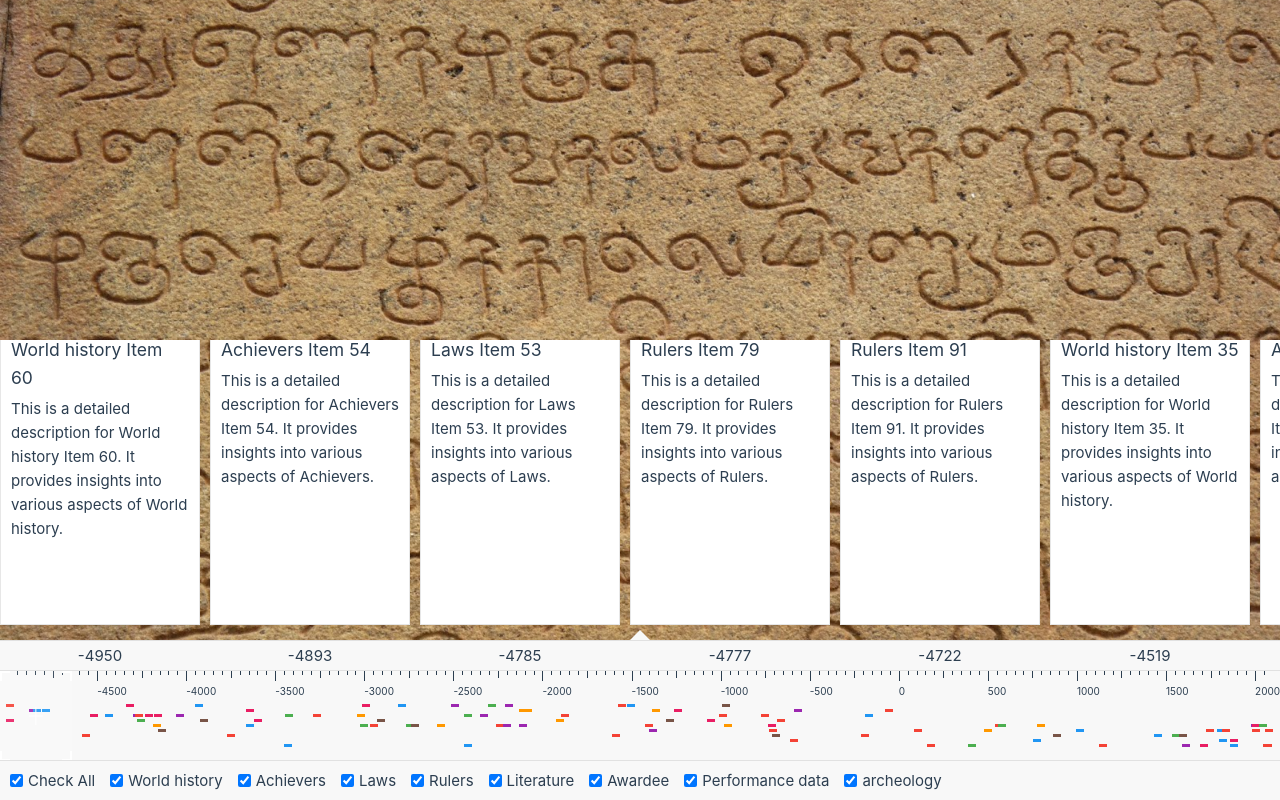
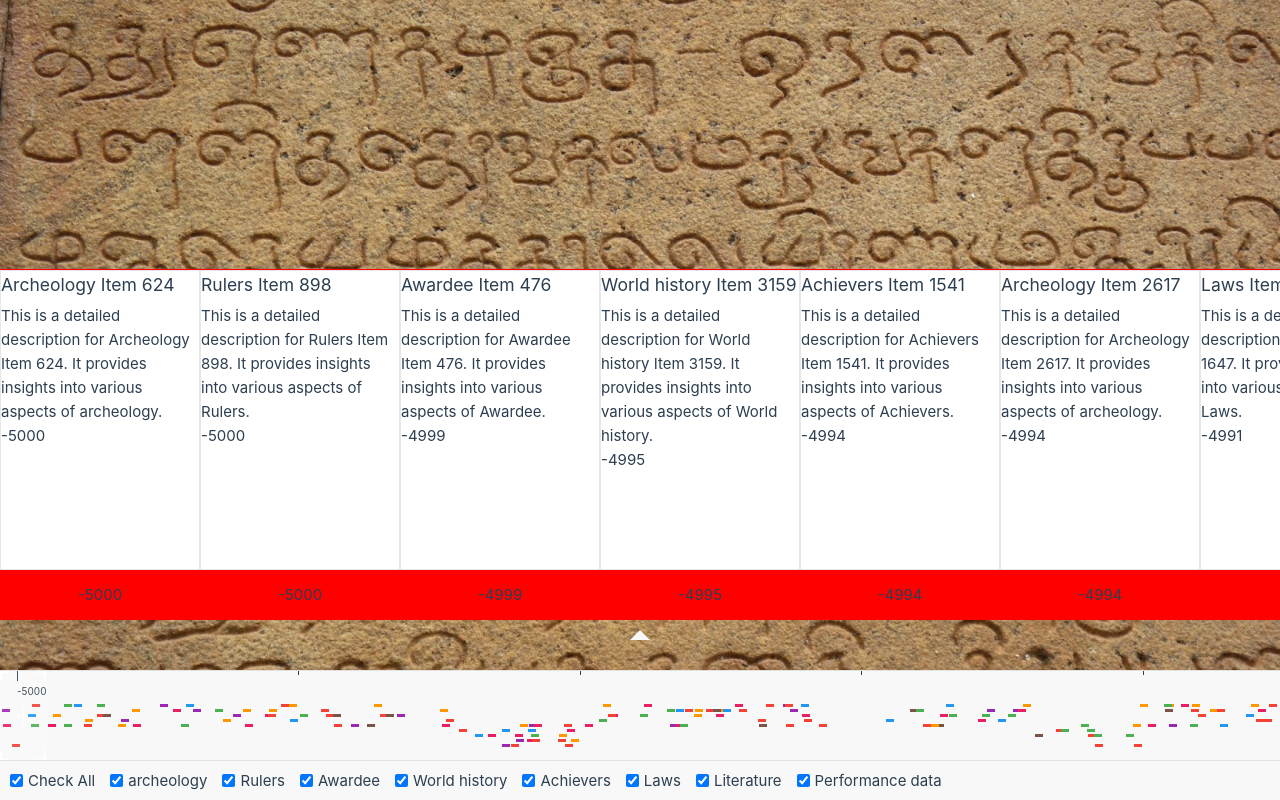
Before and after one commit to petrunov/double_track_canvas_timeline, a Vue app: page / in a window 1280 px wide. Built offline with nearby package versions, Linux system fonts and the light colour scheme; the HTML template or start-up script is replaced by a standard one.

Commit message:
Alpha Virtual Scroller Refactoring in the middle

```diff
--- a/src/assets/base.css
+++ b/src/assets/base.css
@@ -90,3 +90,11 @@ body.dragging * {
   cursor: grabbing;
   user-select: none;
 }
+
+.vue-recycle-scroller::-webkit-scrollbar {
+  display: none;
+}
+
+.vue-recycle-scroller {
+  scrollbar-width: none; /* For Firefox */
+}
--- a/src/components/TimelineView.vue
+++ b/src/components/TimelineView.vue
@@ -5,9 +5,11 @@
       <div class="bottom-content">
         <div class="items-row">
           <RecycleScroller
+            :buffer="50"
+            ref="recycleScroller"
             class="scroller"
             :items="items"
-            :item-size="210"
+            :item-size="200"
             direction="horizontal"
             key-field="id"
             v-slot="{ item }"
@@ -15,11 +17,15 @@
             <div class="item" :class="{ 'hidden-item': !categoryFilter[item.category] }">
               <h3>{{ item.english_heading }}</h3>
               <p>{{ item.english_long_text }}</p>
+              <p>{{ item.year_ce }}</p>
+            </div>
+            <div class="timeline-item" :class="{ 'hidden-item': !categoryFilter[item.category] }">
+              {{ item.year_ce }}
             </div>
           </RecycleScroller>
         </div>
         <!-- Timeline Row -->
-        <div class="timeline-row">
+        <!-- <div class="timeline-row">
           <div
             v-for="(item, index) in items"
             :key="index"
@@ -29,7 +35,7 @@
             {{ item.year_ce }}
           </div>
           <div class="timeline-spacer"></div>
-        </div>
+        </div> -->
       </div>
     </div>
 
@@ -117,6 +123,7 @@ export default defineComponent({
   setup() {
     const items = ref<Item[]>([])
     const scrollContainer = ref<HTMLElement | null>(null)
+    const recycleScroller = ref<HTMLElement | null>(null)
     const minimap = ref<HTMLElement | null>(null)
     const minimapIndicatorStyle = ref<{ width: string; left: string }>({
       width: '0px',
@@ -158,12 +165,6 @@ export default defineComponent({
       { immediate: true },
     )
 
-    // Animation offsets for items.
-    const initialX = 150
-    const initialY = -250
-    const finalX = 0
-    const finalY = -5
-
     // For freezing the minimap indicator after dragging.
     const freezeIndicator = ref(false)
     const indicatorTargetScrollLeft = ref(0)
@@ -171,10 +172,14 @@ export default defineComponent({
     // Convert vertical wheel events to horizontal scrolling.
     const handleWheel = (e: WheelEvent) => {
       e.preventDefault()
-      if (scrollContainer.value) {
-        const scrollStep = 2
-        const newScrollLeft = scrollContainer.value.scrollLeft + e.deltaY * scrollStep
-        scrollContainer.value.scrollTo({ left: newScrollLeft, behavior: 'smooth' })
+      if (recycleScroller.value && scrollContainer.value) {
+        const scrollStep = 8
+        const newScrollLeft = recycleScroller.value.scrollLeft + e.deltaY * scrollStep
+
+        recycleScroller.value?.scrollTo({
+          left: newScrollLeft,
+          behavior: 'smooth',
+        })
       }
     }
 
@@ -188,8 +193,8 @@ export default defineComponent({
       if ((e.target as HTMLElement).classList.contains('minimap-indicator')) return
       isDragging = true
       startX = e.pageX
-      if (scrollContainer.value) {
-        startScrollLeft = scrollContainer.value.scrollLeft
+      if (scrollContainer.value && recycleScroller.value) {
+        startScrollLeft = recycleScroller.value.scrollLeft
         scrollContainer.value.classList.add('dragging')
       }
       document.body.classList.add('no-select')
@@ -204,10 +209,14 @@ export default defineComponent({
     }
 
     const onMouseMove = (e: MouseEvent) => {
-      if (!isDragging || !scrollContainer.value) return
+      if (!isDragging || !recycleScroller.value) return
       e.preventDefault()
       const dx = e.pageX - startX
-      scrollContainer.value.scrollLeft = startScrollLeft - dx
+      // scrollContainer.value.scrollLeft = startScrollLeft - dx;
+      recycleScroller.value?.scrollTo({
+        left: startScrollLeft - dx,
+        behavior: 'auto',
+      })
     }
 
     // Update minimap width based on content
@@ -215,7 +224,9 @@ export default defineComponent({
       if (!scrollContainer.value) return
 
       const viewportWidth = window.innerWidth
-      const contentWidth = scrollContainer.value.scrollWidth
+      const contentWidth = items.value.length * 200 // Assuming each item is 200px wide
+
+      console.log(items.value.length, contentWidth)
 
       // A fixed scale factor when content is wide enough
       const fixedScale = 0.04
@@ -233,27 +244,10 @@ export default defineComponent({
     // Update transforms for item animations and minimap indicator.
     const updateTransforms = () => {
       if (!scrollContainer.value) return
-      const container = scrollContainer.value
+      if (!recycleScroller.value) return
+      const container = recycleScroller.value
       const containerWidth = container.clientWidth
       const scrollLeft = container.scrollLeft
-
-      // Update each item's transform.
-      const itemsElements = document.querySelectorAll('.item')
-      itemsElements.forEach((el) => {
-        if (el instanceof HTMLElement) {
-          const transitionRange = containerWidth / 4
-          const itemLeft = el.offsetLeft
-          let progress = (scrollLeft + containerWidth - itemLeft) / transitionRange
-          progress = Math.min(1, Math.max(0, progress))
-          if (itemLeft < scrollLeft) {
-            el.style.transform = `translate(${finalX}%, ${finalY}%)`
-          } else {
-            const translateX = initialX * (1 - progress) + finalX * progress
-            const translateY = initialY * (1 - progress) + finalY * progress
-            el.style.transform = `translate(${translateX}%, ${translateY}%)`
-          }
-        }
-      })
 
       // Update minimap scroll position (parallax effect)
       if (minimap.value && minimap.value.parentElement) {
@@ -330,6 +324,7 @@ export default defineComponent({
     ]
     const minimapRectangles = computed(() => {
       if (!items.value.length || !scrollContainer.value) return []
+      if (!items.value.length || !recycleScroller.value) return []
 
       const years = items.value.map((item) => Number(item.year_ce))
       const minYear = Math.min(...years)
@@ -352,15 +347,13 @@ export default defineComponent({
       })
 
       // Calculate positions proportionally based on actual item positions
-      // Calculate positions proportionally based on actual item positions
-      // Calculate positions proportionally based on actual item positions
       return items.value.map((item) => {
         let left: number
         const itemLeft = itemPositions.get(item)
 
         if (itemLeft !== undefined) {
           // Position based on actual element position
-          left = (itemLeft / scrollContainer.value!.scrollWidth) * availableWidth + leftMargin
+          left = (itemLeft / recycleScroller.value!.scrollWidth) * availableWidth + leftMargin
         } else {
           // Fallback to year-based positioning
           const year = Number(item.year_ce)
@@ -395,13 +388,13 @@ export default defineComponent({
 
     // Handle clicks on the minimap.
     const onMinimapClick = (e: MouseEvent) => {
-      if (!scrollContainer.value || !minimap.value) return
+      if (!recycleScroller.value || !minimap.value) return
       const minimapElement = minimap.value
       const minimapRect = minimapElement.getBoundingClientRect()
       const clickX = e.clientX - minimapRect.left
       const minimapWidth = minimapElement.clientWidth
       const ratio = clickX / minimapWidth
-      const container = scrollContainer.value
+      const container = recycleScroller.value
       const totalScrollWidth = container.scrollWidth
       const containerWidth = container.clientWidth
       const newScrollLeft = ratio * totalScrollWidth - containerWidth / 2
@@ -423,7 +416,7 @@ export default defineComponent({
     }
 
     const onMinimapIndicatorMouseMove = (e: MouseEvent) => {
-      if (!isIndicatorDragging.value || !scrollContainer.value || !minimap.value) return
+      if (!isIndicatorDragging.value || !recycleScroller.value || !minimap.value) return
       e.preventDefault()
       const dx = e.pageX - minimapDragStartX
       const minimapElement = minimap.value
@@ -432,9 +425,9 @@ export default defineComponent({
       let newLeft = indicatorInitialLeft + dx
       newLeft = Math.max(0, Math.min(newLeft, minimapWidth - indicatorWidth))
       minimapIndicatorStyle.value.left = newLeft + 'px'
-      const totalScrollWidth = scrollContainer.value.scrollWidth
+      const totalScrollWidth = recycleScroller.value.scrollWidth
       const newScrollLeft = (newLeft / minimapWidth) * totalScrollWidth
-      scrollContainer.value.scrollTo({ left: newScrollLeft, behavior: 'auto' })
+      recycleScroller.value.scrollTo({ left: newScrollLeft, behavior: 'auto' })
     }
 
     const onMinimapIndicatorMouseUp = () => {
@@ -442,14 +435,14 @@ export default defineComponent({
       document.removeEventListener('mousemove', onMinimapIndicatorMouseMove)
       document.removeEventListener('mouseup', onMinimapIndicatorMouseUp)
       document.body.classList.remove('no-select')
-      if (scrollContainer.value && minimap.value) {
+      if (recycleScroller.value && minimap.value) {
         const minimapElement = minimap.value
         const minimapWidth = minimapElement.clientWidth
-        const totalScrollWidth = scrollContainer.value.scrollWidth
+        const totalScrollWidth = recycleScroller.value.scrollWidth
         const indicatorLeft = parseFloat(minimapIndicatorStyle.value.left) || 0
         indicatorTargetScrollLeft.value = (indicatorLeft / minimapWidth) * totalScrollWidth
         freezeIndicator.value = true
-        scrollContainer.value.scrollTo({
+        recycleScroller.value.scrollTo({
           left: indicatorTargetScrollLeft.value,
           behavior: 'smooth',
         })
@@ -459,10 +452,17 @@ export default defineComponent({
     onMounted(async () => {
       items.value = await getItems()
 
-      if (scrollContainer.value) {
-        scrollContainer.value.addEventListener('wheel', handleWheel, { passive: false })
-        scrollContainer.value.addEventListener('scroll', updateTransforms)
-      }
+      // if (scrollContainer.value) {
+      //   scrollContainer.value.addEventListener('wheel', handleWheel, { passive: false })
+      //   scrollContainer.value.addEventListener('scroll', updateTransforms)
+      // }
+      nextTick(() => {
+        recycleScroller.value = document.querySelector('.vue-recycle-scroller') as HTMLElement
+        if (recycleScroller.value) {
+          recycleScroller.value.addEventListener('wheel', handleWheel, { passive: false })
+          recycleScroller.value.addEventListener('scroll', updateTransforms)
+        }
+      })
 
       document.addEventListener('mousedown', onMouseDown)
       document.addEventListener('mousemove', onMouseMove)
@@ -483,6 +483,10 @@ export default defineComponent({
           updateMinimapWidth()
           updateTransforms()
         })
+
+        // Manually query for the scroller element.
+        recycleScroller.value = document.querySelector('.vue-recycle-scroller') as HTMLElement
+        console.log('RecycleScroller DOM element:', recycleScroller.value)
       })
     })
 
@@ -577,14 +581,14 @@ export default defineComponent({
   width: 200px;
   height: 300px;
   border: 1px solid var(--color-border);
-  margin-right: 10px;
+  /* margin-right: 10px; */
+  /* padding: 10px; */
   box-sizing: border-box;
-  padding: 10px;
   background-color: var(--color-background);
   color: var(--color-text);
   flex-shrink: 0;
-  transform: translate(150%, -150%);
-  transition: transform 0.5s ease-out;
+  /* transform: translate(150%, -150%);
+  transition: transform 0.5s ease-out; */
 }
 
 .item.no-transition {
@@ -601,8 +605,14 @@ export default defineComponent({
   visibility: hidden;
 }
 
+.scroller {
+  height: 400px; /* Adjusted to match the item height */
+  width: 100%;
+  outline: 1px solid red;
+}
+
 /* Timeline Row */
-.timeline-row {
+/* .timeline-row {
   width: max-content;
   display: flex;
   flex-direction: row;
@@ -610,16 +620,16 @@ export default defineComponent({
   height: 30px;
   background-color: var(--color-background-soft);
   border-top: 1px solid var(--color-border);
-}
+} */
 
 .timeline-item {
-  width: 200px;
-  padding: 0 10px;
-  margin-right: 10px;
+  /* padding: 0 10px; */
+  /* margin-right: 10px; */
   text-align: center;
   line-height: 50px;
   flex-shrink: 0;
   color: var(--color-text);
+  background: red;
 }
 
 .timeline-spacer {
@@ -843,9 +853,4 @@ export default defineComponent({
   border-bottom: 10px solid var(--color-background-soft);
   z-index: 10;
 }
-
-.scroller {
-  height: 300px; /* Adjusted to match the item height */
-  width: 100%;
-}
 </style>
--- a/src/components/timeline/TimelineItems.vue
+++ b/src/components/timeline/TimelineItems.vue
@@ -2,6 +2,7 @@
   <div class="items-row">
     <RecycleScroller
       class="scroller"
+      ref="scroller"
       :items="items"
       :item-size="210"
       direction="horizontal"
@@ -17,7 +18,7 @@
 </template>
 
 <script lang="ts">
-import { defineComponent } from 'vue'
+import { defineComponent, defineExpose, ref } from 'vue'
 import type { Item } from '@/services/dataService'
 
 export default defineComponent({
@@ -30,6 +31,11 @@ export default defineComponent({
     categoryFilter: {
       type: Object as () => Record<string, boolean>,
       required: true,
+    },
+    setup() {
+      const scroller = ref<HTMLElement | null>(null)
+      defineExpose({ scroller })
+      return { scroller }
     },
   },
 })
--- a/src/services/dataService.ts
+++ b/src/services/dataService.ts
@@ -28,7 +28,7 @@ export function getItems(): Promise<Item[]> {
   const items: Item[] = []
 
   // Generate 500 items.
-  for (let i = 0; i < 100; i++) {
+  for (let i = 0; i < 5000; i++) {
     const id = i + 1 // Unique ID for each item.
     // Randomly generate a year_ce between -5000 (5000 BC) and 2100 (2100 AC).
     const year_ce = Math.floor(Math.random() * (2100 - -5000 + 1)) + -5000
```
